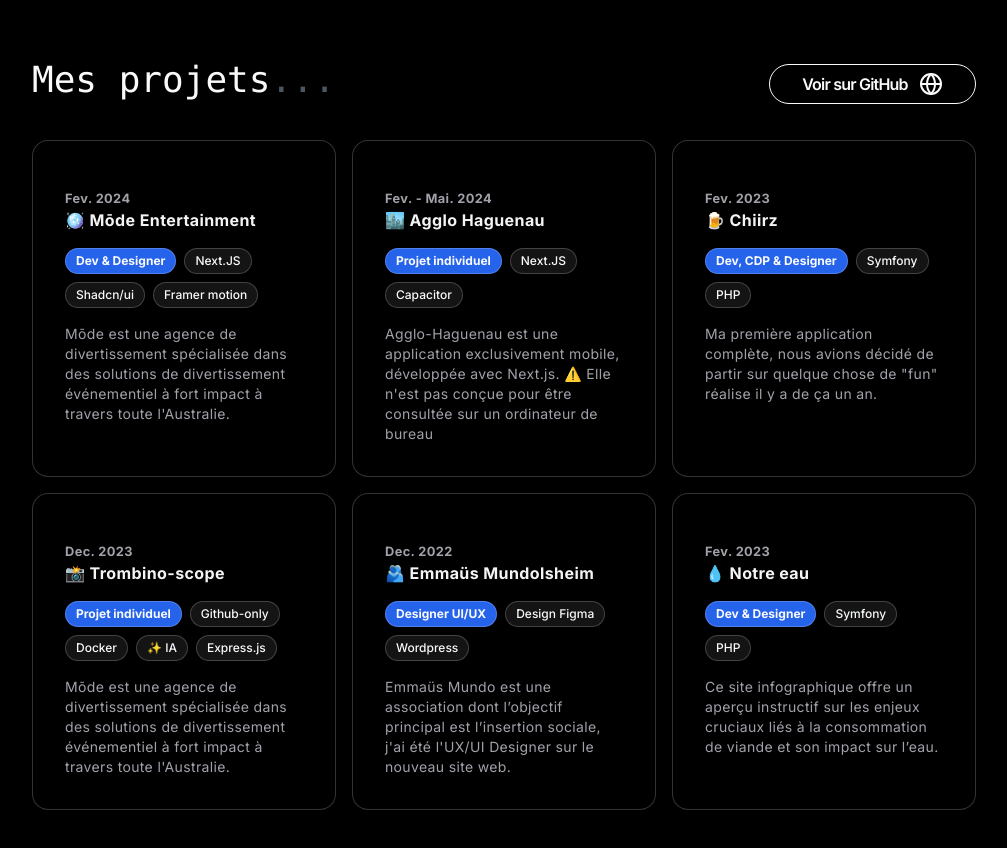
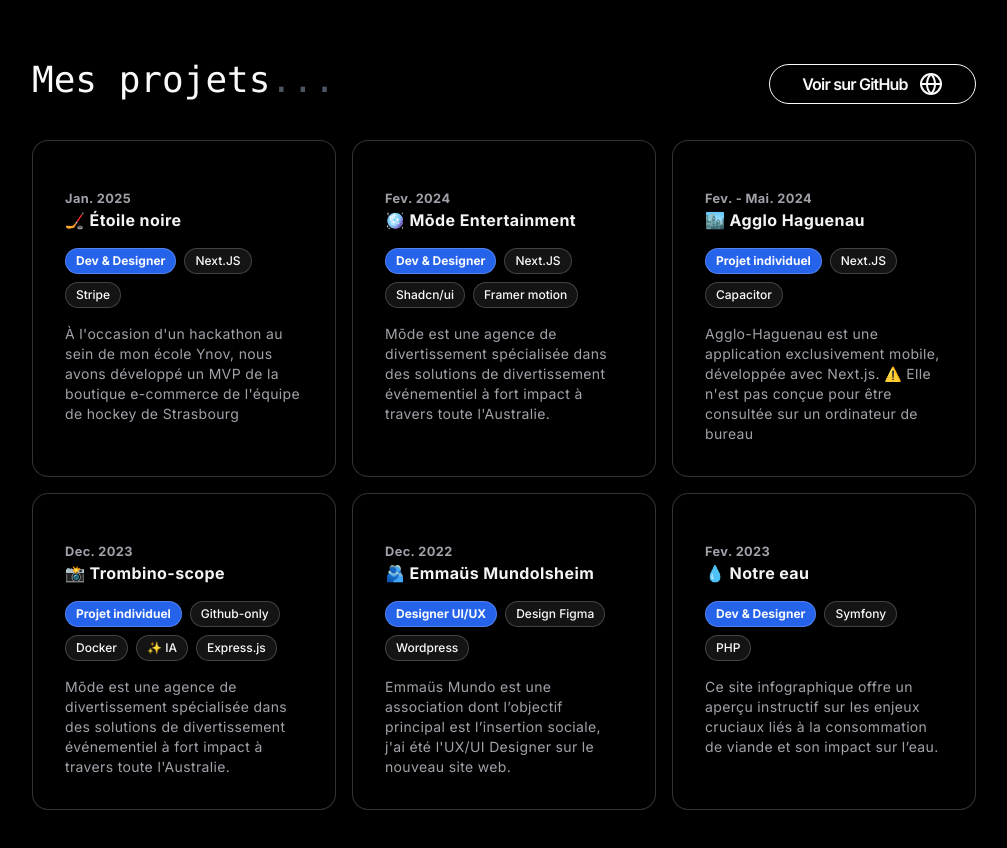
Before and after one commit to Alixanb/portfolio-temp, a Next.js app: page / in a window 1280 px wide. Shown: the part 2980-3828 px from the top of the page, without its empty margins (136-1143 px from the left). Built offline with nearby package versions, Linux system fonts and the light colour scheme.

Commit message:
feat: fixed project

```diff
--- /dev/null
+++ b/lib/data.ts
@@ -0,0 +1 @@
+// Database
--- a/src/components/base/Header.tsx
+++ b/src/components/base/Header.tsx
@@ -13,7 +13,7 @@
       />
       <BackgroundBeams />
 
-      <div className=" p-4 max-w-7xl  mx-auto relative z-10 flex flex-col gap-8 items-center w-full pt-20 md:pt-0">
+      <div className="p-4 max-w-7xl  mx-auto relative z-10 flex flex-col gap-8 items-center w-full pt-20 md:pt-0">
         <TextShimmerHeader />
         <h1 className="text-4xl md:text-7xl font-bold text-center bg-clip-text text-transparent bg-gradient-to-b from-neutral-50 to-neutral-400 bg-opacity-50">
           Bienvenue sur mon&nbsp;
--- a/src/components/base/Nav.tsx
+++ b/src/components/base/Nav.tsx
@@ -12,44 +12,6 @@
   NavigationMenuList,
   navigationMenuTriggerStyle,
 } from "../ui/navigation-menu";
-
-const components: { title: string; href: string; description: string }[] = [
-  {
-    title: "Alert Dialog",
-    href: "/docs/primitives/alert-dialog",
-    description:
-      "A modal dialog that interrupts the user with important content and expects a response.",
-  },
-  {
-    title: "Hover Card",
-    href: "/docs/primitives/hover-card",
-    description:
-      "For sighted users to preview content available behind a link.",
-  },
-  {
-    title: "Progress",
-    href: "/docs/primitives/progress",
-    description:
-      "Displays an indicator showing the completion progress of a task, typically displayed as a progress bar.",
-  },
-  {
-    title: "Scroll-area",
-    href: "/docs/primitives/scroll-area",
-    description: "Visually or semantically separates content.",
-  },
-  {
-    title: "Tabs",
-    href: "/docs/primitives/tabs",
-    description:
-      "A set of layered sections of content—known as tab panels—that are displayed one at a time.",
-  },
-  {
-    title: "Tooltip",
-    href: "/docs/primitives/tooltip",
-    description:
-      "A popup that displays information related to an element when the element receives keyboard focus or the mouse hovers over it.",
-  },
-];
 
 export function Nav() {
   return (
--- a/src/components/base/ProjectCard.tsx
+++ b/src/components/base/ProjectCard.tsx
@@ -10,6 +10,15 @@
 }
 
 export const projects: ProjectsProps[] = [
+  {
+    title: "🏒 Étoile noire",
+    description:
+      "À l'occasion d'un hackathon au sein de mon école Ynov, nous avons développé un MVP de la boutique e-commerce de l'équipe de hockey de Strasbourg",
+    link: "https://hackathon-ynov.vercel.app/",
+    tags: ["Next.JS", "Stripe"],
+    role: "Dev & Designer",
+    date: "Jan. 2025"
+  },
   {
     title: "🪩 Mōde Entertainment",
     description:
@@ -27,15 +36,6 @@
     tags: ["Next.JS", "Capacitor"],
     role: "Projet individuel",
     date: "Fev. - Mai. 2024"
-  },
-  {
-    title: "🍺 Chiirz",
-    description:
-      'Ma première application complète, nous avions décidé de partir sur quelque chose de "fun" réalise il y a de ça un an.',
-    link: "https://chiirz.joly.etu.mmi-unistra.fr/",
-    tags: ["Symfony", "PHP"],
-    role: "Dev, CDP & Designer ",
-    date: "Fev. 2023"
   },
   {
     title: "📸 Trombino-scope",
```
Also changed, not shown: 1 other file (tests, documents, lock files or other folders).
